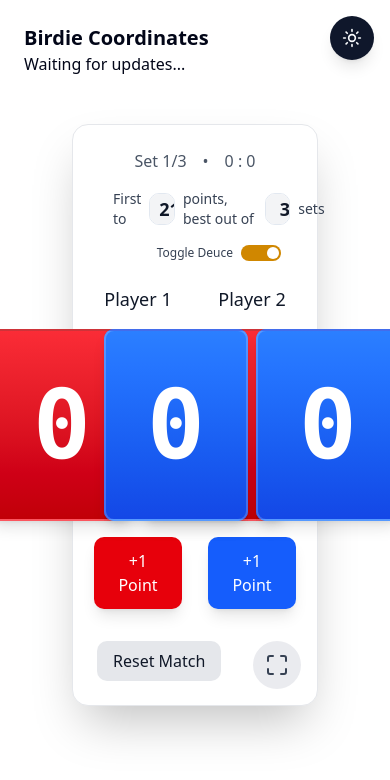
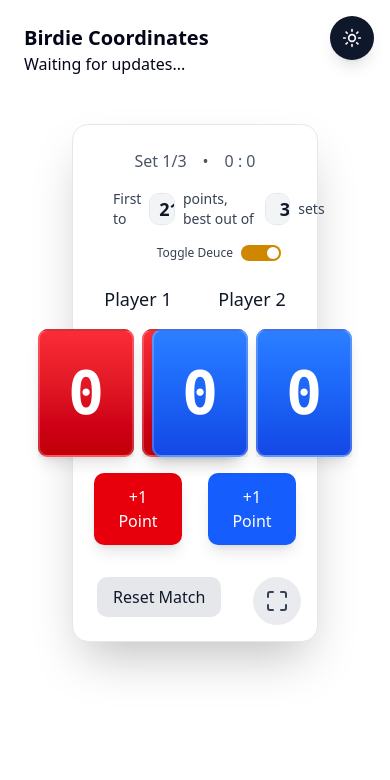
Before and after one commit to PenguinPush/ignitionhacks-v6, a Next.js app in the folder frontend/: page / in a window 390 px wide. Shown: the top 780 px of the page. Built offline with nearby package versions, Linux system fonts and the light colour scheme; no server answers.

Commit message:
scoreboard responsiveness

```diff
--- a/frontend/src/components/scoreboard2.jsx
+++ b/frontend/src/components/scoreboard2.jsx
@@ -42,7 +42,10 @@ export default function BadmintonScoreboard() {
         }
     };
 
-    const flapSize = isFullscreen ? "w-60 h-80 text-9xl" : "w-36 h-48 text-8xl";
+    const flapSize = isFullscreen
+  ? "w-60 h-80 text-[10rem]"
+  : "w-24 h-32 text-6xl sm:w-28 sm:h-40 sm:text-7xl md:w-36 md:h-48 md:text-8xl lg:w-48 lg:h-64 lg:text-9xl xl:w-60 xl:h-80 xl:text-[10rem]";
+
 
     const checkGameWinner = (p1, p2) => {
         if (useDeuce) {
@@ -227,8 +230,8 @@ export default function BadmintonScoreboard() {
         ref={scoreboardRef}
         className={`relative ${
           isFullscreen
-            ? "mx-auto fixed inset-0 flex items-center justify-center bg-black z-50"
-            : "max-w-5xl mx-auto p-6"
+            ? "fixed inset-0 flex items-center justify-center bg-black z-50"
+            : "max-w-6xl mx-auto p-6"
         } transition-all duration-300`}
       >
         <div
```
